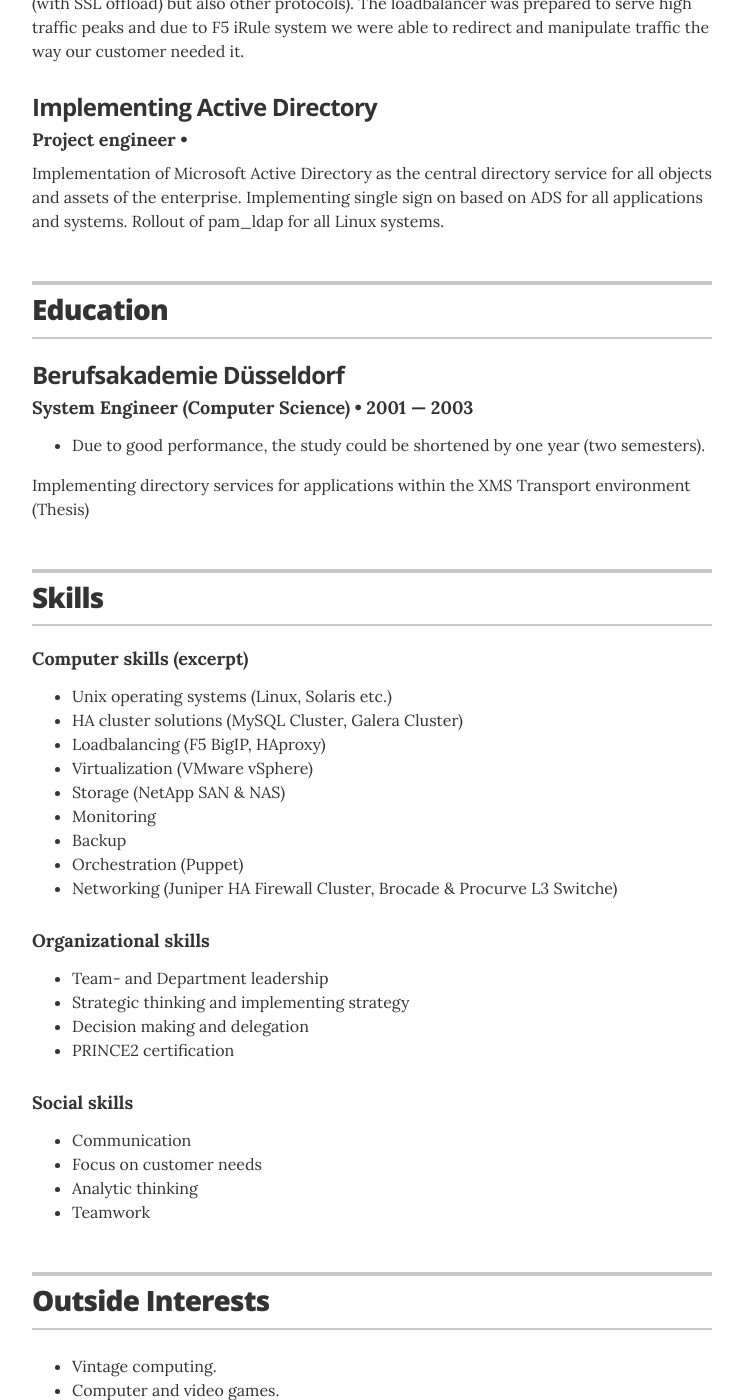
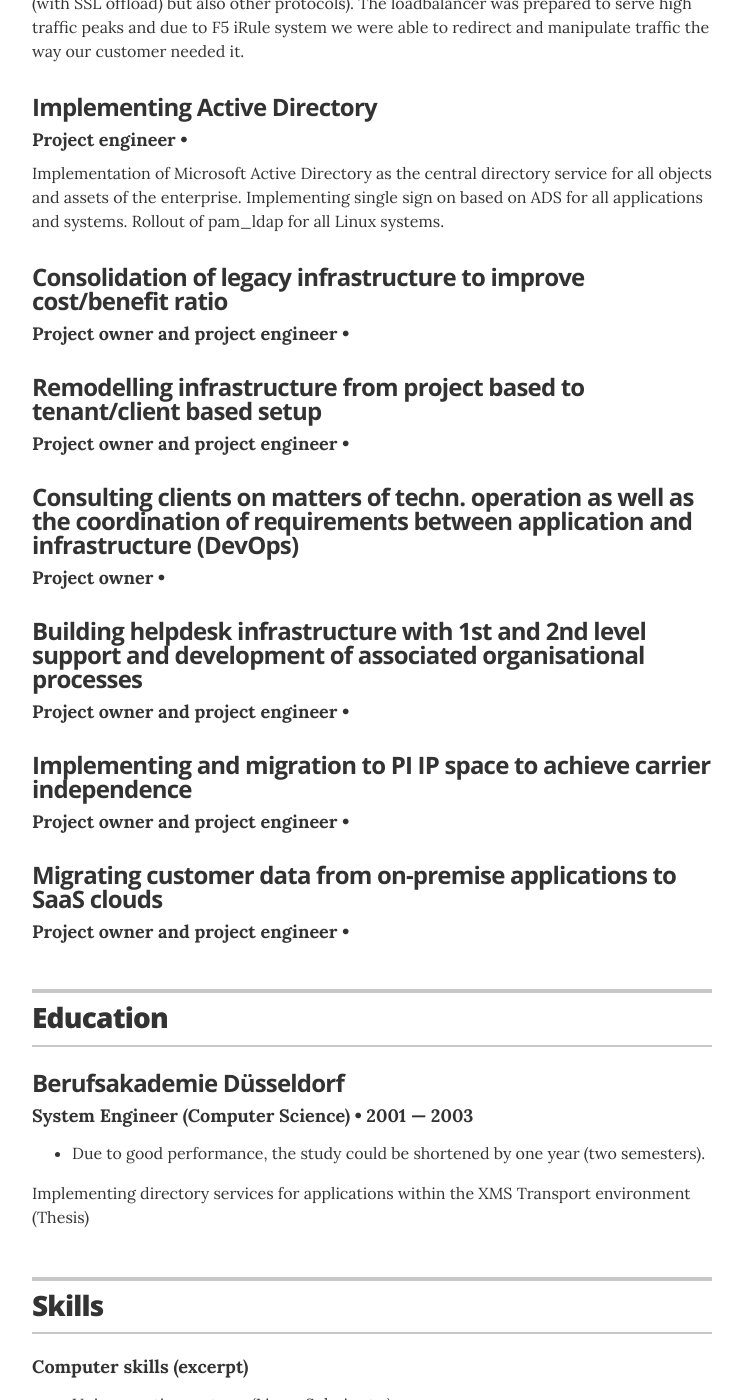
Before and after one commit to lostops/lostops.github.io, a Jekyll site: the page built from index.html, in a window 1280 px wide and 1400 px high, scrolled down 2416 px. Shown: the whole window, without its empty margins (268-1011 px from the left). Built offline with Jekyll 4.4.1, drawn with Linux system fonts in a browser that asks for light colours.

Commit message:
Update projects.yml

```diff
--- a/_data/projects.yml
+++ b/_data/projects.yml
@@ -4,27 +4,51 @@
 # Implementing VMware virtualisation and migration of native systems
 - project: Implementing VMware and migration of physical servers
   role: Project owner and project engineer
-#  duration:
+  duration:
   url: "https://www.vmware.com/de/products/vsphere.html"
   description: Starting with VMware Infrastructure 3.5 back in 2009 until today with VMware vSphere 6.5, virtualisation is the foundation of the modern datacenter. In this project the target was to replace all physical servers with virtual machines to obtain more flexibility and increased availability by reducing physical space at the same time. The VMware cluster was implemendet on HP Procurve DL360 servers. Starting with Gen. 5 systems back in the day and running on Gen. 9 systems until today. The project involved not only the setup of VMware but also the configuration of vSwitches with VLANs and the setup of NFS datasores and the performance optimisation of the whole environment. During the years we succeeded to replace ten physical racks with two racks of VMware virtualisation nodes.
 
 # Implementing of central SAN storage and migration of distributed data
 - project: Central SAN storage
   role: Project owner and project engineer
-#  duration:
+  duration:
   url: "https://www.netapp.com/de/products/storage-systems/index.aspx"
   description: In parallel to the implementation of virtualisation with VMware, a storage was needed to provide shared storage capacity for the VMware nodes. After testing products of several different manufacturers (EqualLogic, EMC and NetApp) we decided to go with a NetApp FAS system. In this project the FAS was prepared as a fully redundant multi protocol filer (CIFS, NFS, iSCSI) to consolidate a bunch of distributed DAS systems (mostly EasyRaid and HP MSA). The FAS was integrated into Active Directory and replaced a classic CIFS filer while at the same time served NFS datastores for VMware and iSCSI block storage for machines that required so. Throughout the years the FAS was replaced with newer FAS models and extended with more disk capacity (shelfs) and tuned with SSD storage to fit IOPS intensive workloads.
 
   # Implementing F5 BigIP loadbalancer and integration into existing infrastructure
 - project: F5 BigIP Loadbalancer
   role: Project engineer
-#  duration:
+  duration:
   url: "https://f5.com/de/products/big-ip"
   description: To achieve horizontal scale out of application and webservers for our customer projects we implemented load balancing based on high availability F5 BigIP platform. The BigIP cluster was placed behind perimeter to distribute incoming and outgoing traffic (mostly HTTP/S (with SSL offload) but also other protocols). The loadbalancer was prepared to serve high traffic peaks and due to F5 iRule system we were able to redirect and manipulate traffic the way our customer needed it.
 
   # Introduction of Active Directory and integration into existing infrastructure to enable SSO
 - project: Implementing Active Directory
   role: Project engineer
-#  duration:
+  duration:
   # url: "#"
   description: Implementation of Microsoft Active Directory as the central directory service for all objects and assets of the enterprise. Implementing single sign on based on ADS for all applications and systems. Rollout of pam_ldap for all Linux systems.
+
+ # Consolidation of legacy infrastructure to increase efficiency and improve cost/benefit ratio
+- project: Consolidation of legacy infrastructure to improve cost/benefit ratio
+  role: Project owner and project engineer
+
+ # Remodelling infrastructure from project based to tenant/client based setup
+- project: Remodelling infrastructure from project based to tenant/client based setup
+  role: Project owner and project engineer
+
+ # Consulting and audit of subsidiaries on matters of techn. operation as well as the coordination of requirements between application and infrastructure
+- project: Consulting clients on matters of techn. operation as well as the coordination of requirements between application and infrastructure (DevOps)
+  role: Project owner
+
+ # Building helpdesk infrastructure with 1st and 2nd level support and development of associated organisational processes
+- project: Building helpdesk infrastructure with 1st and 2nd level support and development of associated organisational processes
+  role: Project owner and project engineer
+
+ # Introduction and migration to PI IP Space to achieve carrier independence
+- project: Implementing and migration to PI IP space to achieve carrier independence
+  role: Project owner and project engineer
+
+ # Migrating customer data from on-premise applications to SaaS clouds
+- project: Migrating customer data from on-premise applications to SaaS clouds
+  role: Project owner and project engineer
```
